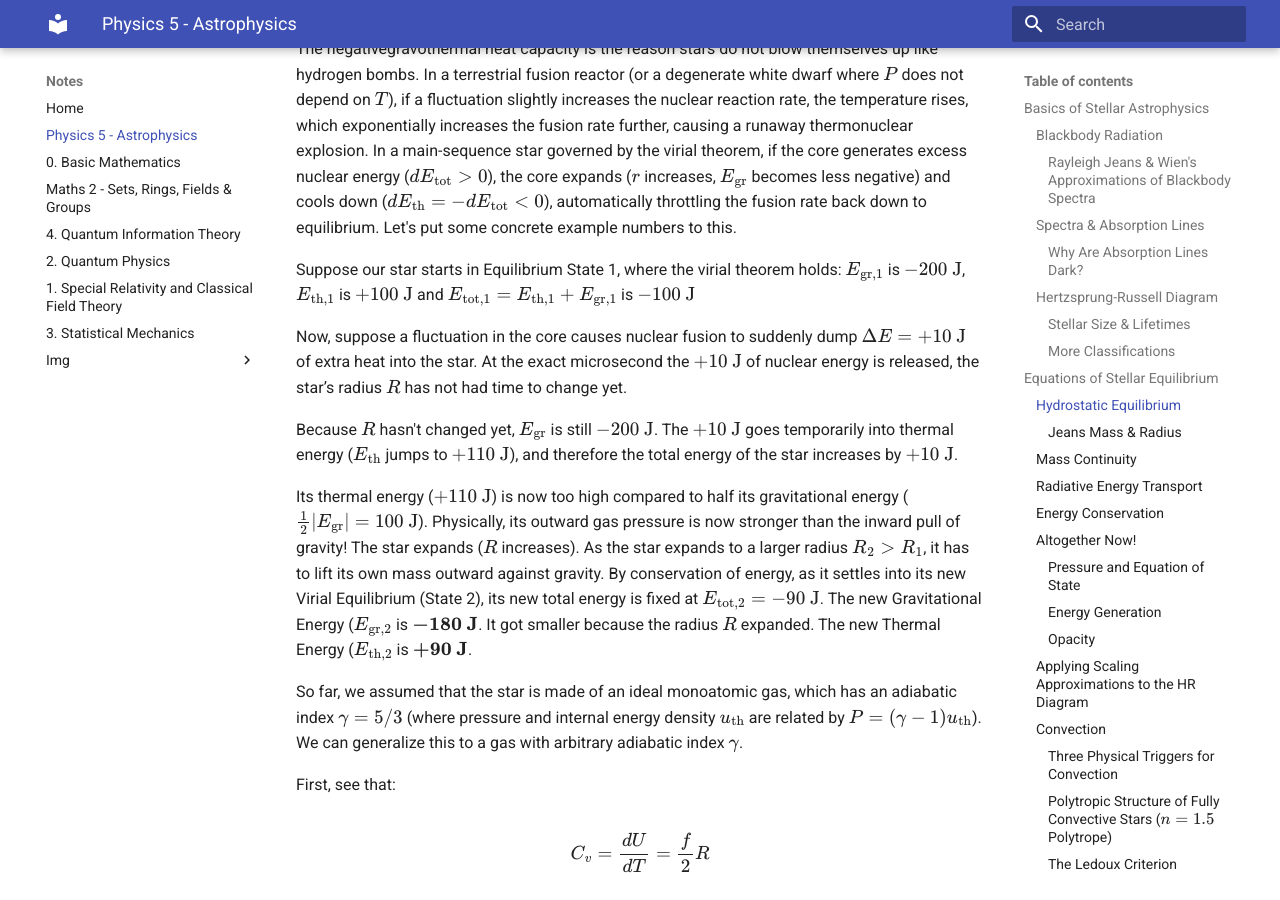
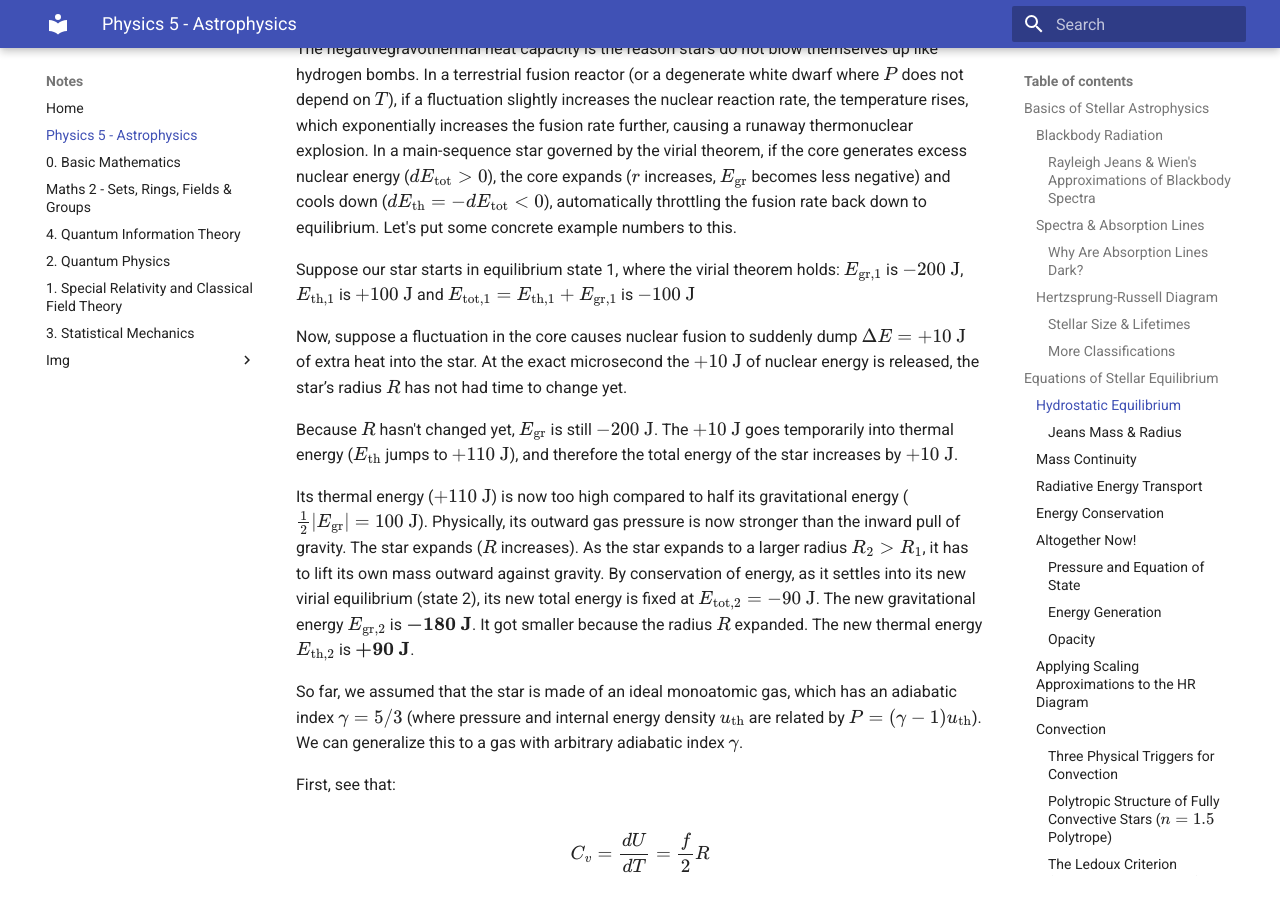
Before and after one commit to regstuff/notes, an MkDocs documentation site: the page built from docs/Physics_Astrophysics.md, in a window 1280 px wide and 900 px high, scrolled down 23392 px. Built offline with MkDocs 1.6.1 and Material for MkDocs 9.7.7, drawn with Linux system fonts in a browser that asks for light colours.

```diff
--- a/docs/Physics_Astrophysics.md
+++ b/docs/Physics_Astrophysics.md
@@ -496,13 +496,13 @@ Due to the minus sign relating the thermal and gravitational energy, if the star
 
 The negativegravothermal heat capacity is the reason stars do not blow themselves up like hydrogen bombs. In a terrestrial fusion reactor (or a degenerate white dwarf where $P$ does not depend on $T$), if a fluctuation slightly increases the nuclear reaction rate, the temperature rises, which exponentially increases the fusion rate further, causing a runaway thermonuclear explosion. In a main-sequence star governed by the virial theorem, if the core generates excess nuclear energy ($dE_{\text{tot}} > 0$), the core expands ($r$ increases, $E_{\text{gr}}$ becomes less negative) and cools down ($dE_{\text{th}} = -dE_{\text{tot}} < 0$), automatically throttling the fusion rate back down to equilibrium. Let's put some concrete example numbers to this.
 
-Suppose our star starts in Equilibrium State 1, where the virial theorem holds: $E_{\text{gr},1}$ is $-200\text{ J}$, $E_{\text{th},1}$ is $+100\text{ J}$ and $E_{\text{tot},1} = E_{\text{th},1} + E_{\text{gr},1}$ is $-100\text{ J}$
+Suppose our star starts in equilibrium state 1, where the virial theorem holds: $E_{\text{gr},1}$ is $-200\text{ J}$, $E_{\text{th},1}$ is $+100\text{ J}$ and $E_{\text{tot},1} = E_{\text{th},1} + E_{\text{gr},1}$ is $-100\text{ J}$
 
 Now, suppose a fluctuation in the core causes nuclear fusion to suddenly dump $\Delta E = +10\text{ J}$ of extra heat into the star. At the exact microsecond the $+10\text{ J}$ of nuclear energy is released, the star’s radius $R$ has not had time to change yet.
 
 Because $R$ hasn't changed yet, $E_{\text{gr}}$ is still $-200\text{ J}$. The $+10\text{ J}$ goes temporarily into thermal energy ($E_{\text{th}}$ jumps to $+110\text{ J}$), and therefore the total energy of the star increases by $+10\text{ J}$.
 
-Its thermal energy ($+110\text{ J}$) is now too high compared to half its gravitational energy ($\frac{1}{2}\vert{}E_{\text{gr}}\vert{} = 100\text{ J}$). Physically, its outward gas pressure is now stronger than the inward pull of gravity! The star expands ($R$ increases). As the star expands to a larger radius $R_2 > R_1$, it has to lift its own mass outward against gravity. By conservation of energy, as it settles into its new Virial Equilibrium (State 2), its new total energy is fixed at $E_{\text{tot},2} = -90\text{ J}$. The new Gravitational Energy ($E_{\text{gr},2}$ is $\mathbf{-180\text{ J}}$. It got smaller because the radius $R$ expanded. The new Thermal Energy ($E_{\text{th},2}$ is $\mathbf{+90\text{ J}}$.
+Its thermal energy ($+110\text{ J}$) is now too high compared to half its gravitational energy ($\frac{1}{2}\vert{}E_{\text{gr}}\vert{} = 100\text{ J}$). Physically, its outward gas pressure is now stronger than the inward pull of gravity. The star expands ($R$ increases). As the star expands to a larger radius $R_2 > R_1$, it has to lift its own mass outward against gravity. By conservation of energy, as it settles into its new virial equilibrium (state 2), its new total energy is fixed at $E_{\text{tot},2} = -90\text{ J}$. The new gravitational energy $E_{\text{gr},2}$ is $\mathbf{-180\text{ J}}$. It got smaller because the radius $R$ expanded. The new thermal energy $E_{\text{th},2}$ is $\mathbf{+90\text{ J}}$.
 
 So far, we assumed that the star is made of an ideal monoatomic gas, which has an adiabatic index $\gamma = 5/3$ (where pressure and internal energy density $u_{\text{th}}$ are related by $P = (\gamma - 1)u_{\text{th}}$). We can generalize this to a gas with arbitrary adiabatic index $\gamma$.
 
```
